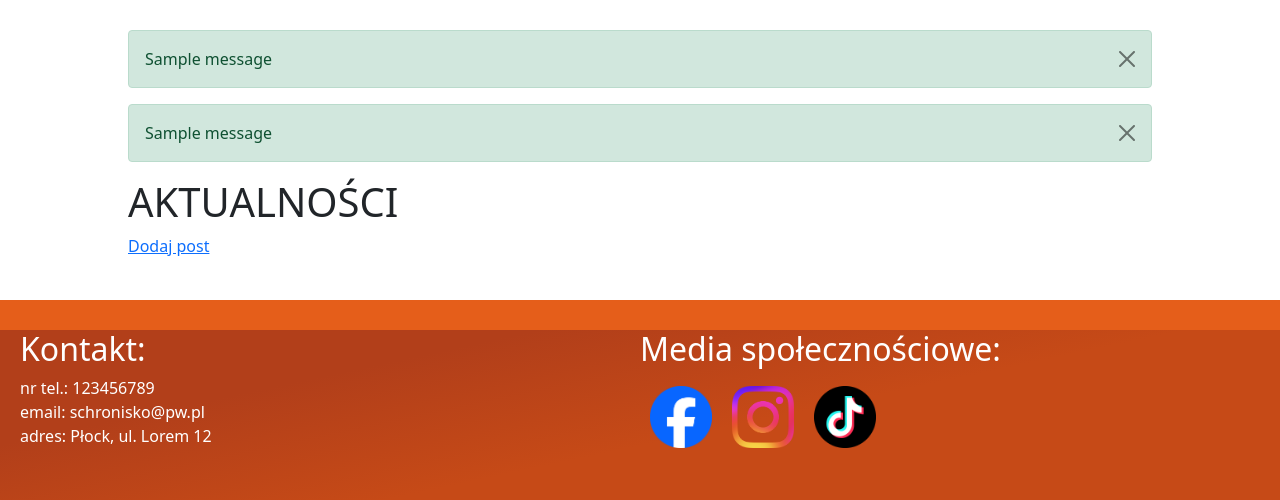
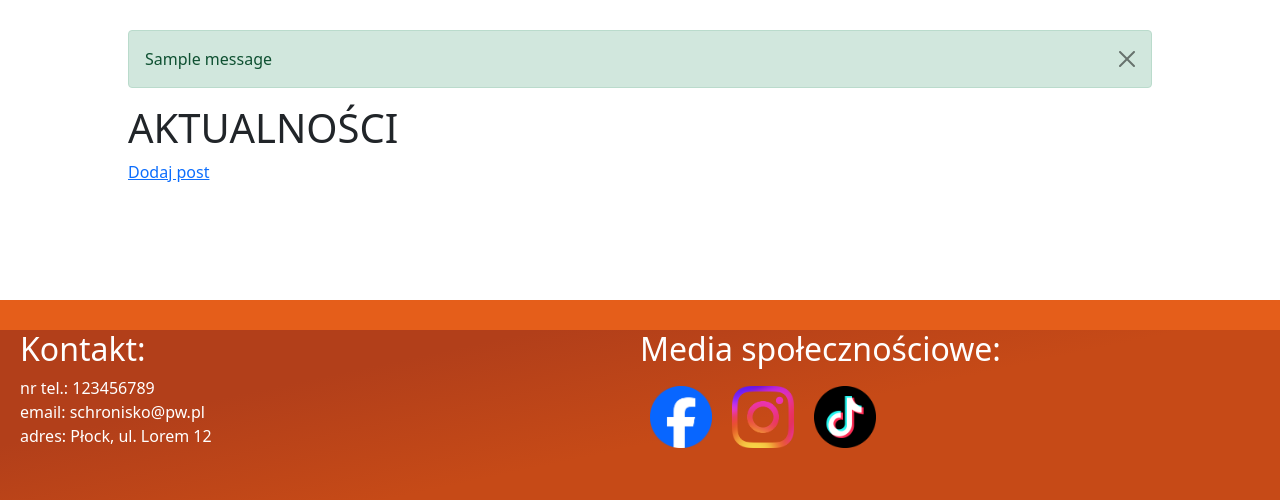
Before and after one commit to XCezor/Schronisko, a Flask app: page /aktualnosci in a window 1280 px wide. Shown: the part 314-814 px from the top of the page. Run offline with Flask 3, Linux system fonts and the light colour scheme; tables that the repository leaves empty hold one stand-in row (values such as "Sample post"); one stand-in notice (Sample message) is shown; some libraries are stand-ins or nearby versions.

Commit message:
Usunięcie z add_post, post i posts powiadomienia (flash). [Bo okno powiadomień zostało włożone do base.html] (posprzątanie kodu)

```diff
--- a/templates/posts.html
+++ b/templates/posts.html
@@ -5,13 +5,6 @@
 {% endblock %}
 
 {% block body %}
-
-{% for message in get_flashed_messages() %}
-    <div class="alert alert-success alert-dismissible fade show" role="alert">
-        {{ message }}
-        <button type="button" class="btn-close" data-bs-dismiss="alert" aria-label="Close"></button>
-    </div>
-{% endfor %}
 
 <h1>AKTUALNOŚCI</h1>
 
@@ -32,6 +25,4 @@
 
 <a href="/aktualnosci/dodaj-post">Dodaj post</a>
 
-<script src="https://cdn.jsdelivr.net/npm/bootstrap@5.0.2/dist/js/bootstrap.min.js" integrity="sha384-cVKIPhGWiC2Al4u+LWgxfKTRIcfu0JTxR+EQDz/bgldoEyl4H0zUF0QKbrJ0EcQF" crossorigin="anonymous"></script>
-
 {% endblock %}
```
Also changed, not shown: templates/add_post.html (+0 -10 lines), templates/post.html (+0 -9 lines).
